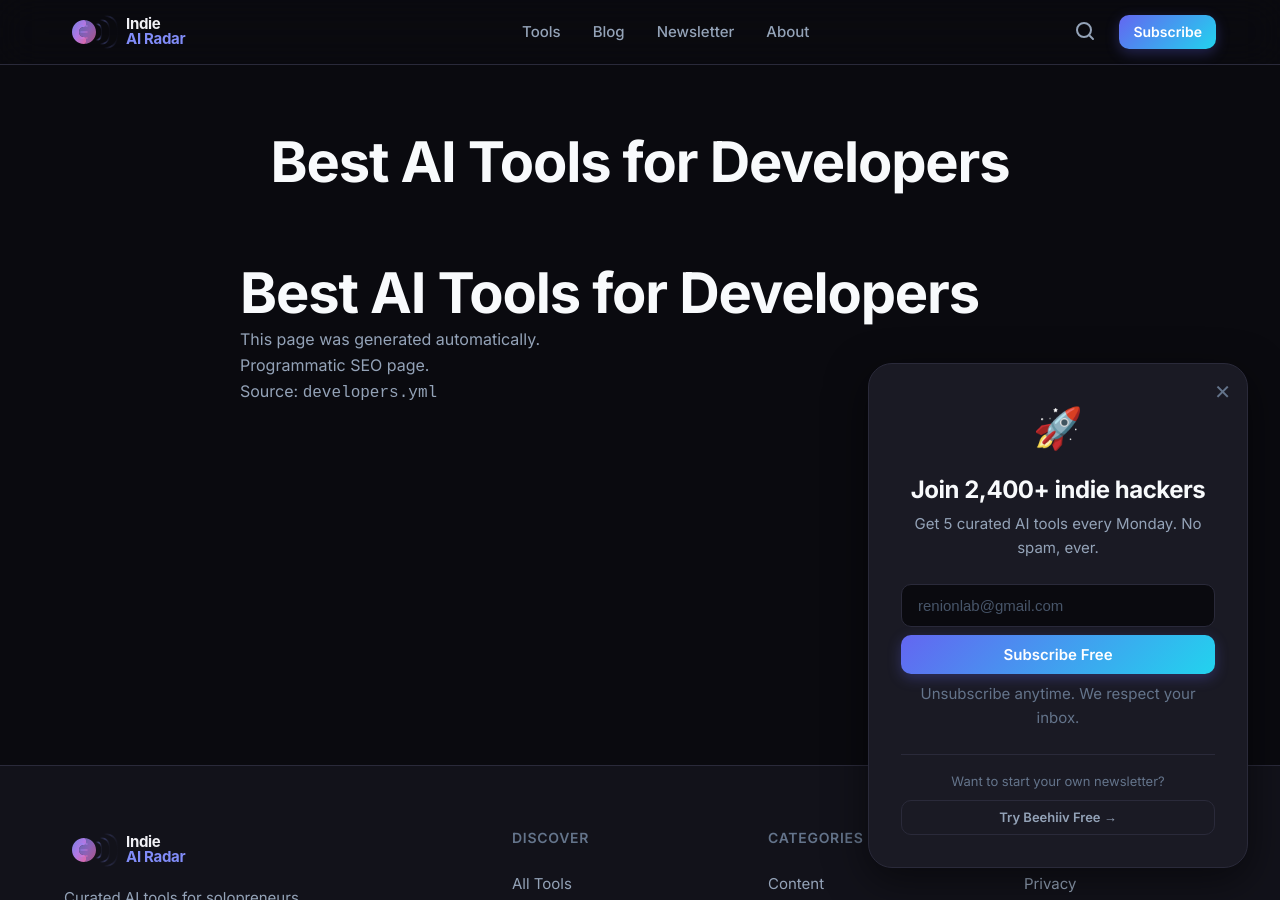
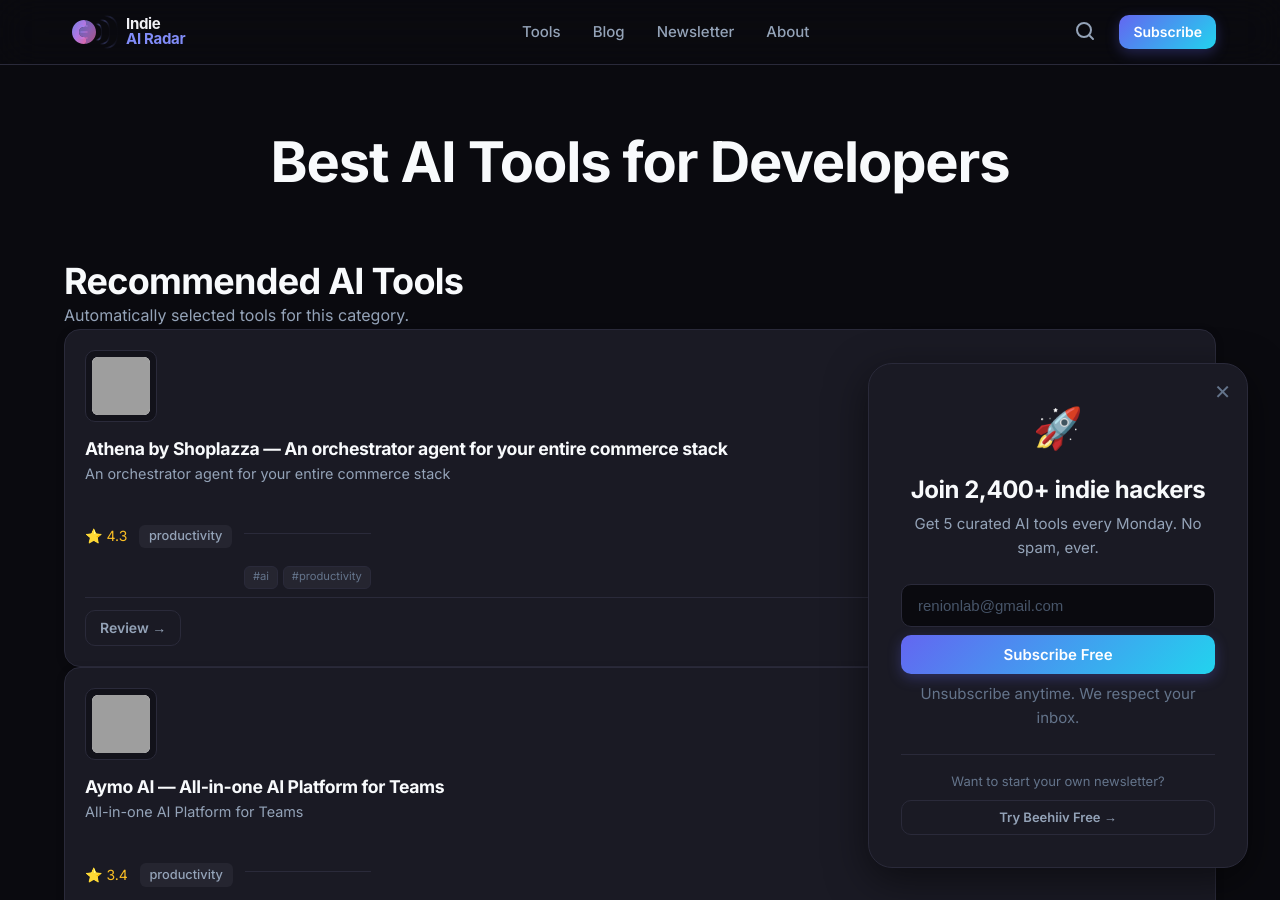
Before and after one commit to renion-dev/indiearadar, a Jekyll site: the page built from pages/programmatic/best-ai-tools-for-developers.md, in a window 1280 px wide and 900 px high. Built offline with Jekyll 4.4.1, drawn with Linux system fonts in a browser that asks for light colours; some of the changed text lies outside the part shown; grey boxes are pictures that could not be loaded.

Commit message:
feat: integrate programmatic SEO with tool catalog

```diff
--- /dev/null
+++ b/_layouts/programmatic.html
@@ -0,0 +1,31 @@
+---
+layout: default
+---
+
+<div class="container">
+    <article class="page-content">
+
+        <header class="page-header">
+            <h1>{{ page.title }}</h1>
+        </header>
+
+        {{ content }}
+
+        {% assign selected_tools = site.tools | where_exp: "tool", "page.related_tools contains tool.slug" %}
+
+        {% if selected_tools.size > 0 %}
+
+        <div class="tool-grid">
+
+            {% for tool in selected_tools %}
+
+                {% include tool-card.html tool=tool %}
+
+            {% endfor %}
+
+        </div>
+
+        {% endif %}
+
+    </article>
+</div>
--- a/pages/programmatic/best-ai-tools-for-developers.md
+++ b/pages/programmatic/best-ai-tools-for-developers.md
@@ -1,15 +1,41 @@
 ---
-layout: page
+layout: programmatic
 title: "Best AI Tools for Developers"
 permalink: /best-ai-tools-for-developers/
 programmatic: true
 generated: true
+
+related_tools:
+  - acti
+  - agentkey
+  - athena-by-shoplazza
+  - aymo-ai
+  - brainfeed
+  - cekura
+  - contextdev
+  - cursor-for-ios
+  - flowtask-20
+  - fypro
+  - glaze-by-raycast
+  - kimi-k3
+  - leaping-ai
+  - liminal
+  - mcp-billing
+  - openbase
+  - osaurus
+  - pazi
+  - phantom
+  - pinery-prose
+  - prompt-anything-no-more-ai-slop
+  - pureboxai
+  - qsash
+  - subwave
+  - unabyss-for-claude
+  - v2fun
+  - via-10
+  - yoggi
 ---
 
-# Best AI Tools for Developers
+## Recommended AI Tools
 
-> This page was generated automatically.
-
-Programmatic SEO page.
-
-Source: `developers.yml`
+Automatically selected tools for this category.
```
Also changed, not shown: pages/programmatic/best-ai-tools-for-designers.md (+10 -7 lines), pages/programmatic/cursor-alternatives.md (+57 -7 lines), scripts/programmatic_generator.py (+84 -13 lines).
